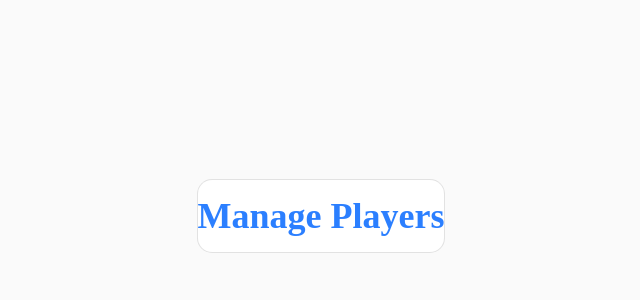
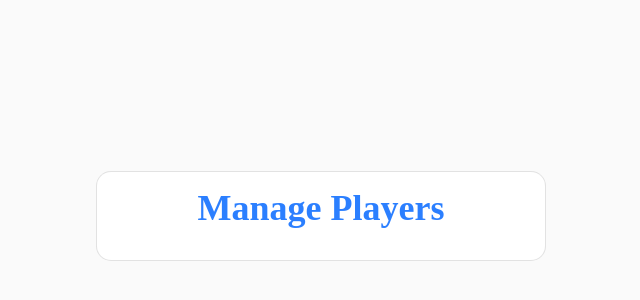
Before and after one commit to jenishpatel-jp/battle-buddies, a Next.js app: page /players in a window 1280 px wide. Shown: the part 184-484 px from the top of the page, without its empty margins (319-959 px from the left). Built offline with nearby package versions, Linux system fonts and the light colour scheme.

Commit message:
Update position of play button as well as and Card Contect to the ManagerPlayers component

```diff
--- a/src/app/page.tsx
+++ b/src/app/page.tsx
@@ -13,7 +13,7 @@ export default function Home() {
 
         <div className="flex items-center justify-center w-full max-w-4xl">
 
-          <Carousel className="w-full ">
+          <Carousel className="w-full">
             <CarouselContent >
               <CarouselItem className="flex items-center justify-center w-full">
                 <BattleHistory />
@@ -25,11 +25,12 @@ export default function Home() {
             <CarouselPrevious />
             <CarouselNext />
           </Carousel>
-          <Button size="icon-lg" className="absolute bottom-35 p-5 m-5 w-1/8 h-1/20 rounded-3xl bg-blue-300">
+
+
+        </div>
+          <Button size="icon-lg" className=" p-5 m-5 w-1/8 h-1/20 rounded-3xl bg-blue-300">
             Play!
           </Button>
-
-        </div>
 
       </main>
 
--- a/src/components/players/ManagePlayers.tsx
+++ b/src/components/players/ManagePlayers.tsx
@@ -1,9 +1,14 @@
-import { Card, CardTitle } from "../ui/card"
+import { Card, CardContent, CardHeader, CardTitle } from "../ui/card"
 
 const ManagePlayers = () => {
     return (
-        <Card>
-            <CardTitle className="text-center text-4xl text-blue-500 font-semibold" >Manage Players</CardTitle>
+        <Card className="flex flex-col p-4 m-4 w-full max-w-md">
+            <CardHeader >
+                <CardTitle className="text-center text-4xl text-blue-500 font-semibold">Manage Players</CardTitle>
+            </CardHeader>
+            <CardContent>
+
+            </CardContent>
         </Card>
     )
 }
```
